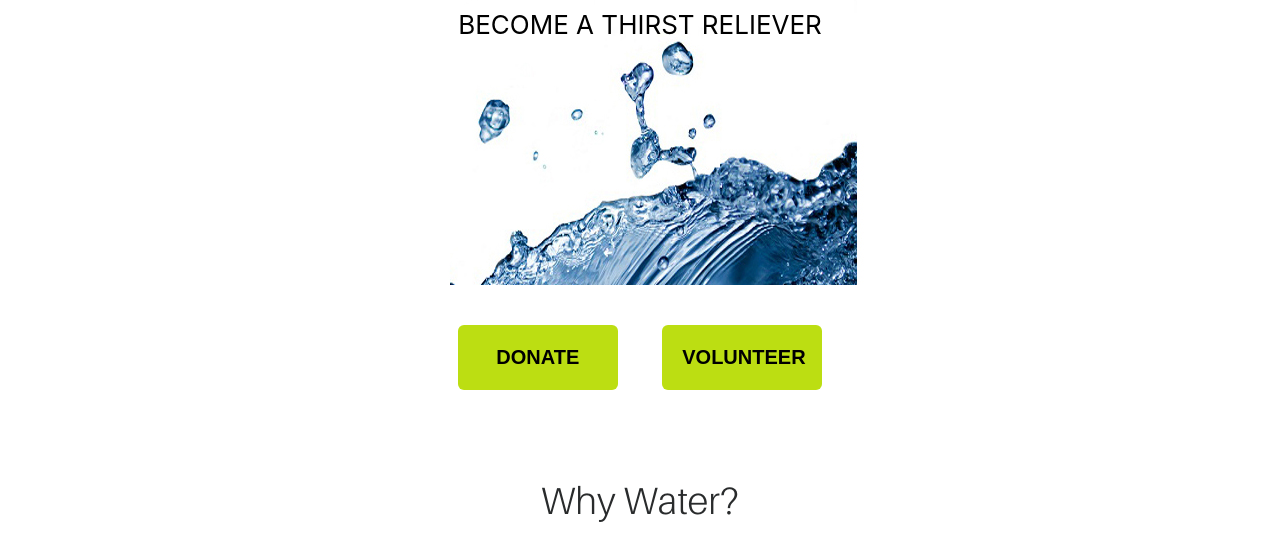
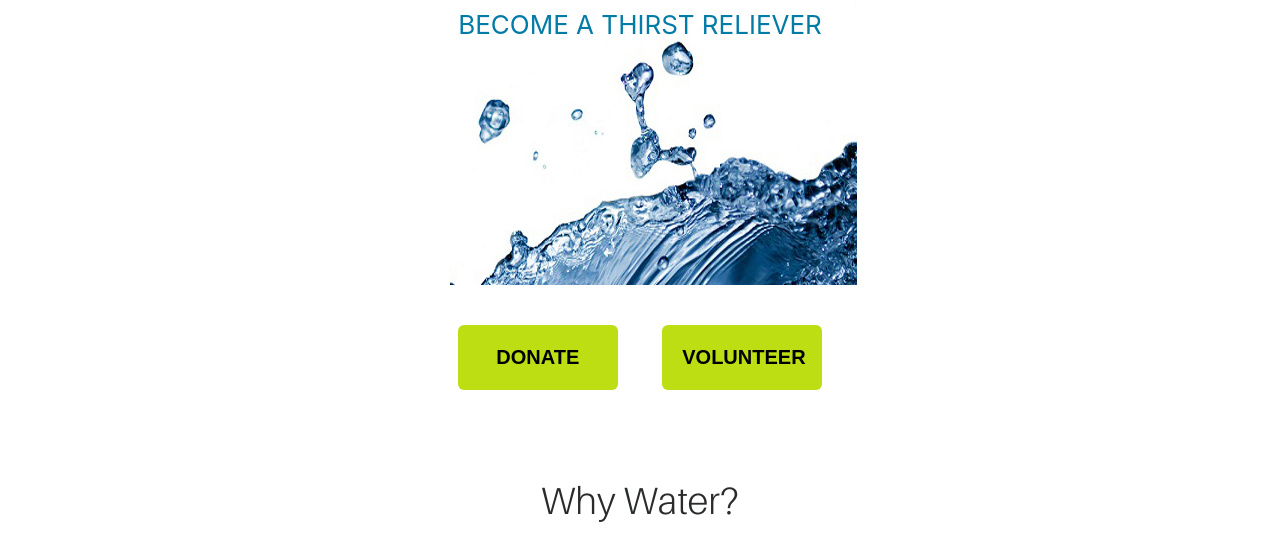
Before and after one commit to Creative-Designs/New_ngo_webpage, a plain HTML site: page index.html in a window 1280 px wide. Shown: the part 208-745 px from the top of the page. Drawn offline with nearby package versions, Linux system fonts and the light colour scheme; a script that the page names is missing.

Commit message:
changes
changes

```diff
--- a/style.css
+++ b/style.css
@@ -57,7 +57,7 @@
 }
 .banner_para{
 	font-size:26px;
-	color:#000;
+	color:#037ba7;
 }
 .donate_btn_two{
 	background:#BCDE12;
```
